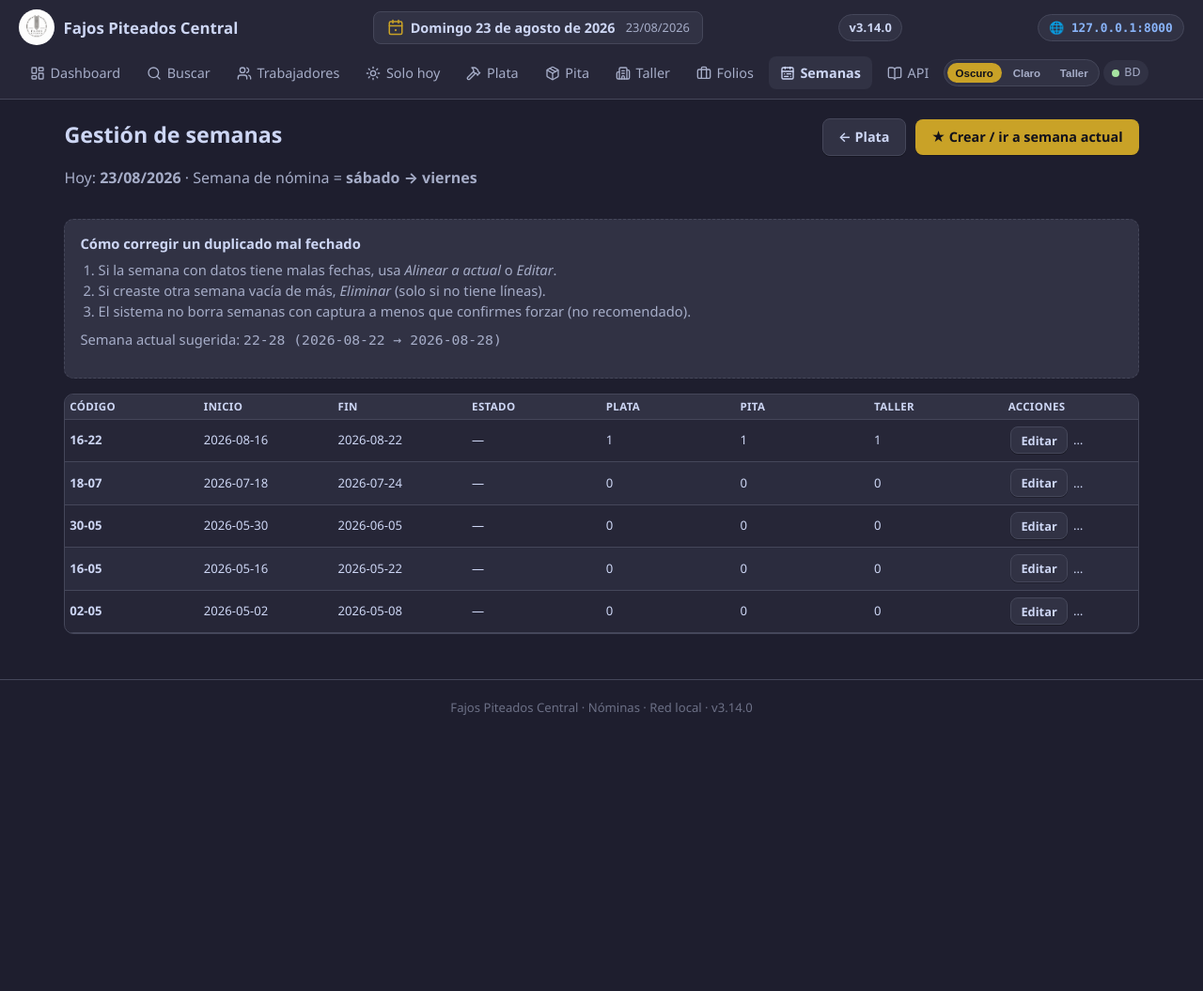
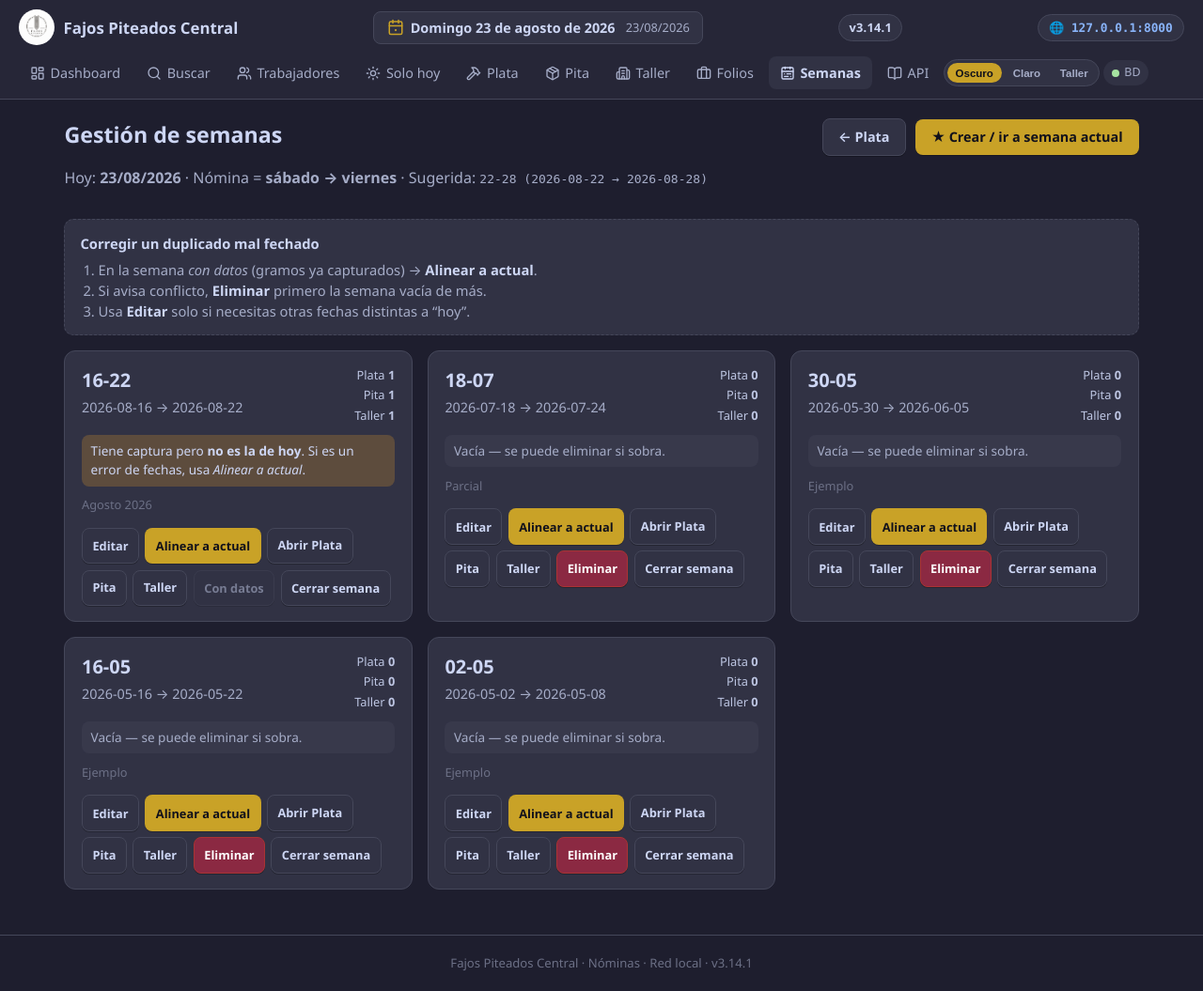
Before and after one commit to ArmandoHoyosfg/fajos_central, a FastAPI app: page /semanas in a window 1280 px wide. Shown: the whole page at 94% size. Before the commit the page ends 761 px from the top, so only its background shows below. Run offline with FastAPI, Linux system fonts and the light colour scheme; data comes from the database, SQL or seed files in the repository; tables that the repository leaves empty hold one stand-in row (values such as "Sample post").

Commit message:
fix(v3.14.1): semanas card UI with visible actions; close/reopen

```diff
--- a/app/__init__.py
+++ b/app/__init__.py
@@ -1,2 +1,2 @@
 """Fajos Piteados Central — Sistema de Nóminas."""
-__version__ = "3.14.0"
+__version__ = "3.14.1"
--- a/app/web/templates/semanas.html
+++ b/app/web/templates/semanas.html
@@ -4,7 +4,8 @@
 <div class="page-head">
   <div>
     <h1>Gestión de semanas</h1>
-    <p class="muted">Hoy: <strong>{{ hoy }}</strong> · Semana de nómina = <strong>sábado → viernes</strong></p>
+    <p class="muted">Hoy: <strong>{{ hoy }}</strong> · Nómina = <strong>sábado → viernes</strong>
+      · Sugerida: <code>{{ sugerida.label }}</code></p>
   </div>
   <div class="toolbar">
     <a class="btn btn-secondary" href="/produccion">← Plata</a>
@@ -13,146 +14,282 @@
 </div>
 
 <div class="help-panel">
-  <strong>Cómo corregir un duplicado mal fechado</strong>
+  <strong>Corregir un duplicado mal fechado</strong>
   <ol style="margin:0.4rem 0 0 1.2rem;padding:0;">
-    <li>Si la semana con datos tiene malas fechas, usa <em>Alinear a actual</em> o <em>Editar</em>.</li>
-    <li>Si creaste otra semana vacía de más, <em>Eliminar</em> (solo si no tiene líneas).</li>
-    <li>El sistema no borra semanas con captura a menos que confirmes forzar (no recomendado).</li>
+    <li>En la semana <em>con datos</em> (gramos ya capturados) → <strong>Alinear a actual</strong>.</li>
+    <li>Si avisa conflicto, <strong>Eliminar</strong> primero la semana vacía de más.</li>
+    <li>Usa <strong>Editar</strong> solo si necesitas otras fechas distintas a “hoy”.</li>
   </ol>
-  <p class="muted" style="margin-top:0.5rem;">Semana actual sugerida: <code>{{ sugerida.label }}</code></p>
 </div>
 
-<div class="table-wrap table-compact">
-<table>
-  <thead>
-    <tr>
-      <th>Código</th>
-      <th>Inicio</th>
-      <th>Fin</th>
-      <th>Estado</th>
-      <th>Plata</th>
-      <th>Pita</th>
-      <th>Taller</th>
-      <th>Acciones</th>
-    </tr>
-  </thead>
-  <tbody>
+{% if not semanas %}
+<p class="muted">No hay semanas. Pulsa <strong>★ Crear / ir a semana actual</strong>.</p>
+{% endif %}
+
+<div class="sem-grid">
 {% for s in semanas %}
-    <tr class="{% if s.es_actual %}row-actual{% endif %}" data-id="{{ s.id }}">
-      <td>
-        <strong>{{ s.codigo }}</strong>
+  <article class="sem-card {% if s.es_actual %}is-actual{% endif %} {% if s.cerrada %}is-closed{% endif %}" data-id="{{ s.id }}">
+    <header class="sem-card-head">
+      <div>
+        <h2 class="sem-code">{{ s.codigo }}
           {% if s.es_actual %}<span class="badge-actual">ACTUAL</span>{% endif %}
-        {% if s.cerrada %}<span class="muted">· cerrada</span>{% endif %}
-      </td>
-      <td>{{ s.fecha_inicio }}</td>
-      <td>{{ s.fecha_fin }}</td>
-      <td>{% if s.es_actual %}Contiene hoy{% else %}—{% endif %}</td>
-      <td>{{ s.uso.plt }}</td>
-      <td>{{ s.uso.pit }}</td>
-      <td>{{ s.uso.tll }}</td>
-      <td class="col-actions-wide">
-        <button type="button" class="btn btn-secondary btn-sm" onclick='editarSemana({{ s|tojson }})'>Editar</button>
-        <button type="button" class="btn btn-secondary btn-sm" onclick="alinear({{ s.id }})" title="Poner fechas de la semana sáb–vie de hoy">Alinear a actual</button>
-        <a class="btn btn-secondary btn-sm" href="/produccion?semana_id={{ s.id }}">Abrir</a>
+          {% if s.cerrada %}<span class="badge-closed">Cerrada</span>{% endif %}
+        </h2>
+        <p class="sem-dates muted">{{ s.fecha_inicio }} → {{ s.fecha_fin }}</p>
+      </div>
+      <div class="sem-uso" title="Líneas por área">
+        <span>Plata <b>{{ s.uso.plt }}</b></span>
+        <span>Pita <b>{{ s.uso.pit }}</b></span>
+        <span>Taller <b>{{ s.uso.tll }}</b></span>
+      </div>
+    </header>
+
+    {% if s.es_actual %}
+    <p class="sem-hint ok">Esta semana contiene la fecha de hoy.</p>
+    {% elif s.uso.total > 0 %}
+    <p class="sem-hint warn">Tiene captura pero <strong>no es la de hoy</strong>. Si es un error de fechas, usa <em>Alinear a actual</em>.</p>
+    {% else %}
+    <p class="sem-hint muted">Vacía — se puede eliminar si sobra.</p>
+    {% endif %}
+
+    {% if s.notas %}
+    <p class="sem-notas muted faint">{{ s.notas }}</p>
+    {% endif %}
+
+    <div class="sem-actions">
+      <button type="button" class="btn btn-secondary" data-edit='{{ s|tojson }}'>Editar</button>
+      <button type="button" class="btn" data-alinear="{{ s.id }}" title="Poner sáb–vie de hoy sin perder datos">Alinear a actual</button>
+      <a class="btn btn-secondary" href="/produccion?semana_id={{ s.id }}">Abrir Plata</a>
+      <a class="btn btn-secondary" href="/nomina-pita?semana_id={{ s.id }}">Pita</a>
+      <a class="btn btn-secondary" href="/nomina-taller?semana_id={{ s.id }}">Taller</a>
       {% if s.uso.total == 0 %}
-        <button type="button" class="btn btn-secondary btn-sm" onclick="eliminarSem({{ s.id }}, false)">Eliminar</button>
+      <button type="button" class="btn btn-danger" data-del="{{ s.id }}">Eliminar</button>
       {% else %}
-        <button type="button" class="btn btn-secondary btn-sm" disabled title="Tiene {{ s.uso.total }} línea(s)">Con datos</button>
+      <button type="button" class="btn btn-secondary" disabled title="{{ s.uso.total }} línea(s) — no se borra">Con datos</button>
       {% endif %}
-      </td>
-    </tr>
+      {% if not s.cerrada %}
+      <button type="button" class="btn btn-secondary" data-cerrar="{{ s.id }}">Cerrar semana</button>
       {% else %}
-    <tr><td colspan="8" class="muted">No hay semanas. Crea la actual.</td></tr>
+      <button type="button" class="btn btn-secondary" data-reabrir="{{ s.id }}">Reabrir</button>
+      {% endif %}
+    </div>
+  </article>
 {% endfor %}
-  </tbody>
-</table>
 </div>
 
 <div class="modal-backdrop" id="modal-sem" hidden>
-  <div class="modal" role="dialog">
+  <div class="modal" role="dialog" aria-modal="true">
     <h2>Editar semana</h2>
-    <p class="muted faint">Si las fechas no son sáb–vie, el sistema las ajusta automáticamente.</p>
-    <form id="form-sem" onsubmit="return guardarSem(event)">
+    <p class="muted faint">Si las fechas no son sáb–vie exactos, el sistema las ajusta al rango correcto.</p>
+    <form id="form-sem">
       <input type="hidden" name="id" id="sem-id">
       <label>Código</label>
       <input name="codigo" id="sem-codigo" required placeholder="22-28">
-      <label>Fecha inicio (sábado)</label>
+      <div class="form-row-2">
+        <div>
+          <label>Inicio (sábado)</label>
           <input name="fecha_inicio" id="sem-fi" type="date" required>
-      <label>Fecha fin (viernes)</label>
+        </div>
+        <div>
+          <label>Fin (viernes)</label>
           <input name="fecha_fin" id="sem-ff" type="date" required>
+        </div>
+      </div>
       <label>Notas</label>
       <input name="notas" id="sem-notas" placeholder="Opcional">
       <div class="modal-actions">
         <button type="submit" class="btn">Guardar</button>
-        <button type="button" class="btn btn-secondary" onclick="document.getElementById('modal-sem').hidden=true">Cancelar</button>
+        <button type="button" class="btn btn-secondary" id="btn-sem-cancel">Cancelar</button>
       </div>
     </form>
   </div>
 </div>
 {% endblock %}
 {% block scripts %}
-<script src="/static/modal_util.js?v=3134"></script>
 <script>
-function editarSemana(s) {
+(function () {
+  function toast(msg, err) {
+    if (window.FajosLive && FajosLive.showToast) return FajosLive.showToast(msg, !!err);
+    alert(msg);
+  }
+  function parseDetail(data) {
+    if (!data) return 'Error';
+    var d = data.detail || data.message || data.user_message || data.mensaje;
+    if (Array.isArray(d)) return d.map(function (x) { return x.msg || x; }).join('; ');
+    if (typeof d === 'object') return JSON.stringify(d);
+    return d || 'Error';
+  }
+
+  document.querySelectorAll('[data-edit]').forEach(function (btn) {
+    btn.addEventListener('click', function () {
+      var s;
+      try { s = JSON.parse(btn.getAttribute('data-edit')); } catch (e) { return; }
       document.getElementById('sem-id').value = s.id;
       document.getElementById('sem-codigo').value = s.codigo || '';
-  document.getElementById('sem-fi').value = (s.fecha_inicio || '').toString().slice(0,10);
-  document.getElementById('sem-ff').value = (s.fecha_fin || '').toString().slice(0,10);
+      document.getElementById('sem-fi').value = String(s.fecha_inicio || '').slice(0, 10);
+      document.getElementById('sem-ff').value = String(s.fecha_fin || '').slice(0, 10);
       document.getElementById('sem-notas').value = s.notas || '';
       document.getElementById('modal-sem').hidden = false;
       if (window.FajosModal) FajosModal.bindAll();
-}
-async function guardarSem(e) {
+    });
+  });
+
+  document.getElementById('btn-sem-cancel').addEventListener('click', function () {
+    document.getElementById('modal-sem').hidden = true;
+  });
+
+  document.getElementById('form-sem').addEventListener('submit', async function (e) {
     e.preventDefault();
-  const id = document.getElementById('sem-id').value;
-  const fd = new FormData(e.target);
-  const res = await fetch('/api/semanas/' + id, { method: 'PATCH', body: fd });
-  let data = {};
-  try { data = await res.json(); } catch (err) {}
-  if (!res.ok) {
-    alert(data.detail || data.message || data.user_message || 'No se pudo guardar');
-    return false;
-  }
+    var id = document.getElementById('sem-id').value;
+    var fd = new FormData(e.target);
+    var res = await fetch('/api/semanas/' + id, { method: 'PATCH', body: fd });
+    var data = await res.json().catch(function () { return {}; });
+    if (!res.ok) { alert(parseDetail(data)); return; }
     location.reload();
-  return false;
-}
-async function alinear(id) {
-  if (!confirm('¿Poner esta semana como la sáb–vie actual (la que contiene hoy)?\\n\\nSe conservan todos los trabajos y gramos. Solo cambian código y fechas.')) return;
-  const res = await fetch('/api/semanas/' + id + '/alinear-actual', { method: 'POST' });
-  let data = {};
-  try { data = await res.json(); } catch (err) {}
-  if (!res.ok) {
-    alert(data.detail || data.message || data.user_message || 'No se pudo alinear');
-    return;
-  }
+  });
+
+  document.querySelectorAll('[data-alinear]').forEach(function (btn) {
+    btn.addEventListener('click', async function () {
+      var id = btn.getAttribute('data-alinear');
+      if (!confirm('¿Alinear esta semana al sáb–vie de hoy?\n\nSe conservan trabajos y gramos. Solo cambian código y fechas.')) return;
+      var res = await fetch('/api/semanas/' + id + '/alinear-actual', { method: 'POST' });
+      var data = await res.json().catch(function () { return {}; });
+      if (!res.ok) { alert(parseDetail(data)); return; }
       alert(data.mensaje || 'Alineada');
       location.href = '/produccion?semana_id=' + id;
-}
-async function eliminarSem(id, force) {
-  const msg = force
-    ? '¿FORZAR borrado con todos los datos? No se puede deshacer.'
-    : '¿Eliminar esta semana vacía?';
-  if (!confirm(msg)) return;
-  const res = await fetch('/api/semanas/' + id + (force ? '?force=1' : ''), { method: 'DELETE' });
-  let data = {};
-  try { data = await res.json(); } catch (err) {}
+    });
+  });
+
+  document.querySelectorAll('[data-del]').forEach(function (btn) {
+    btn.addEventListener('click', async function () {
+      var id = btn.getAttribute('data-del');
+      if (!confirm('¿Eliminar esta semana vacía?')) return;
+      var res = await fetch('/api/semanas/' + id, { method: 'DELETE' });
+      var data = await res.json().catch(function () { return {}; });
+      if (!res.ok) { alert(parseDetail(data)); return; }
+      location.reload();
+    });
+  });
+
+  document.querySelectorAll('[data-cerrar]').forEach(function (btn) {
+    btn.addEventListener('click', async function () {
+      var id = btn.getAttribute('data-cerrar');
+      if (!confirm('¿Cerrar esta semana? No se podrá editar producción hasta reabrir.')) return;
+      var res = await fetch('/api/semanas/' + id + '/cerrar', { method: 'POST' });
       if (!res.ok) {
-    alert(data.detail || data.message || data.user_message || 'No se pudo eliminar');
+        var data = await res.json().catch(function () { return {}; });
+        alert(parseDetail(data));
         return;
       }
       location.reload();
+    });
+  });
+
+  document.querySelectorAll('[data-reabrir]').forEach(function (btn) {
+    btn.addEventListener('click', async function () {
+      var id = btn.getAttribute('data-reabrir');
+      if (!confirm('¿Reabrir esta semana?')) return;
+      var res = await fetch('/api/semanas/' + id + '/reabrir', { method: 'POST' });
+      if (!res.ok) {
+        var data = await res.json().catch(function () { return {}; });
+        alert(parseDetail(data));
+        return;
       }
-async function crearActual() {
-  const res = await fetch('/api/semanas/actual', { method: 'POST' });
-  const data = await res.json().catch(() => ({}));
+      location.reload();
+    });
+  });
+
+  window.crearActual = async function () {
+    var res = await fetch('/api/semanas/actual', { method: 'POST' });
+    var data = await res.json().catch(function () { return {}; });
     if (data.semana && data.semana.id) location.href = '/produccion?semana_id=' + data.semana.id;
     else location.reload();
-}
+  };
+})();
 </script>
 <style>
-.row-actual td { background: color-mix(in srgb, var(--accent) 12%, transparent); }
-.btn-sm { padding: 0.25rem 0.5rem; font-size: 0.8rem; }
-.col-actions-wide { white-space: normal; min-width: 14rem; }
-.col-actions-wide .btn { margin: 0.15rem; }
+.sem-grid {
+  display: grid;
+  grid-template-columns: repeat(auto-fill, minmax(320px, 1fr));
+  gap: 1rem;
+  margin-top: 1rem;
+}
+.sem-card {
+  background: var(--surface, #1a1a1a);
+  border: 1px solid var(--border, #333);
+  border-radius: 12px;
+  padding: 1rem 1.1rem;
+  display: flex;
+  flex-direction: column;
+  gap: 0.65rem;
+}
+.sem-card.is-actual {
+  border-color: var(--accent, #c9a227);
+  box-shadow: 0 0 0 1px color-mix(in srgb, var(--accent) 40%, transparent);
+}
+.sem-card-head {
+  display: flex;
+  justify-content: space-between;
+  gap: 0.75rem;
+  align-items: flex-start;
+}
+.sem-code {
+  margin: 0;
+  font-size: 1.25rem;
+  display: flex;
+  flex-wrap: wrap;
+  gap: 0.35rem;
+  align-items: center;
+}
+.sem-dates { margin: 0.2rem 0 0; font-size: 0.9rem; }
+.sem-uso {
+  display: flex;
+  flex-direction: column;
+  align-items: flex-end;
+  font-size: 0.8rem;
+  gap: 0.15rem;
+  opacity: 0.9;
+}
+.sem-hint {
+  margin: 0;
+  font-size: 0.85rem;
+  padding: 0.45rem 0.6rem;
+  border-radius: 8px;
+  background: color-mix(in srgb, var(--border) 35%, transparent);
+}
+.sem-hint.ok { background: color-mix(in srgb, #2e7d32 25%, transparent); }
+.sem-hint.warn { background: color-mix(in srgb, #f9a825 22%, transparent); }
+.sem-notas { margin: 0; font-size: 0.8rem; }
+.sem-actions {
+  display: flex;
+  flex-wrap: wrap;
+  gap: 0.4rem;
+  margin-top: 0.25rem;
+}
+.sem-actions .btn {
+  font-size: 0.8rem;
+  padding: 0.35rem 0.65rem;
+}
+.badge-closed {
+  font-size: 0.7rem;
+  padding: 0.15rem 0.4rem;
+  border-radius: 6px;
+  background: #555;
+  color: #eee;
+}
+.btn-danger {
+  background: #8b2942 !important;
+  color: #fff !important;
+  border-color: #a33 !important;
+}
+.form-row-2 {
+  display: grid;
+  grid-template-columns: 1fr 1fr;
+  gap: 0.75rem;
+}
+@media (max-width: 520px) {
+  .form-row-2 { grid-template-columns: 1fr; }
+  .sem-grid { grid-template-columns: 1fr; }
+}
 </style>
 {% endblock %}
```
Also changed, not shown: CHANGELOG.md, 1 other file. Lines whose indentation alone changed are shown as unchanged.
